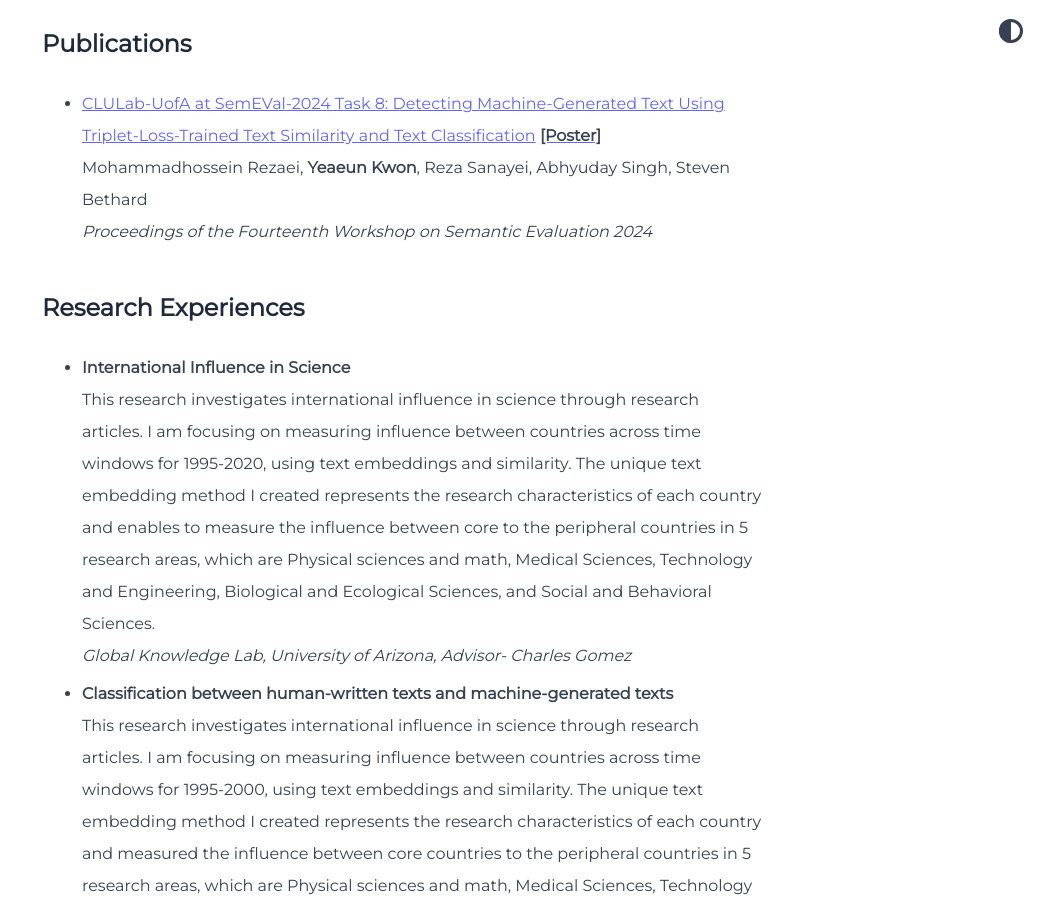
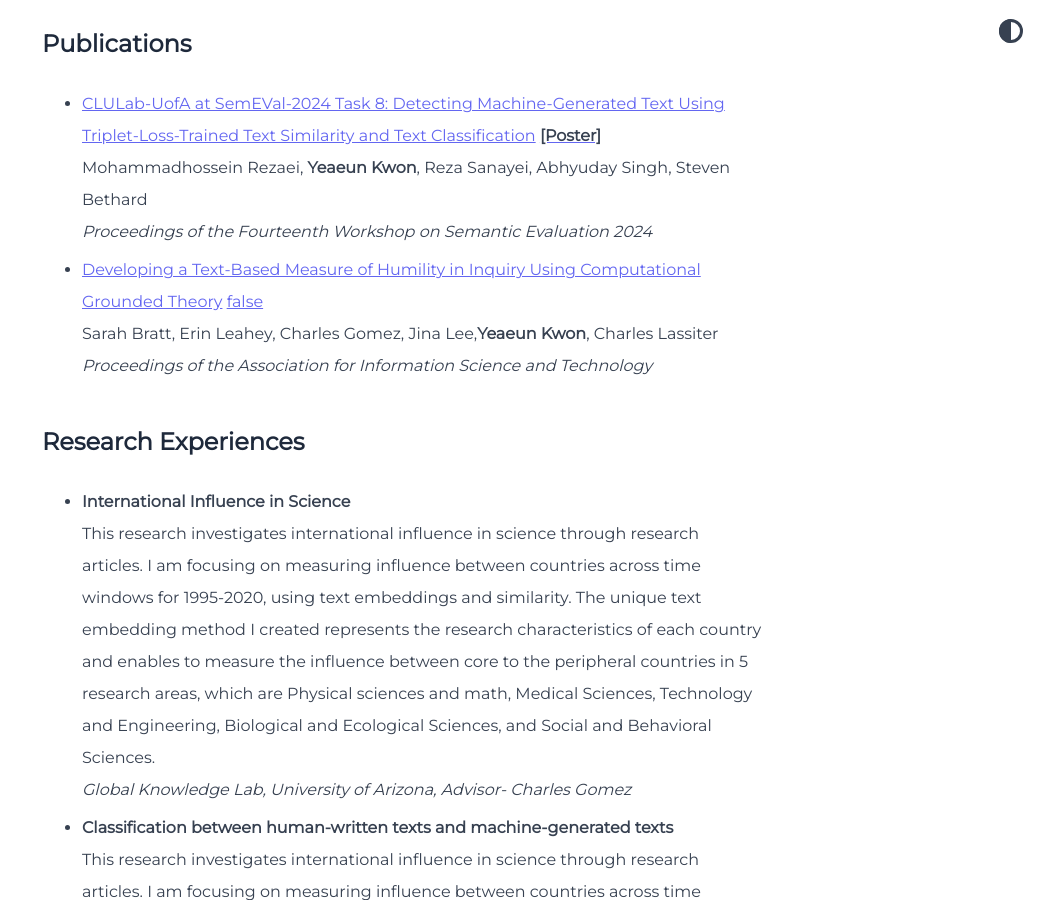
Before and after one commit to yeaeunkwon/yeaeunkwon.github.io, a Jekyll site: the page built from index.md, in a window 1280 px wide and 900 px high, scrolled down 928 px. Shown: the whole window, without its empty margins (238-1280 px from the left). Built offline with Jekyll 4.4.1, drawn with Linux system fonts in a browser that asks for light colours.

Commit message:
Update home.yml

```diff
--- a/_data/home.yml
+++ b/_data/home.yml
@@ -16,6 +16,12 @@ misc_entries:
     publisher: <i>Proceedings of the Fourteenth Workshop on Semantic Evaluation 2024</i>
     poster: <b>[Poster]</b>
     poster_url: https://drive.google.com/file/d/1bU1Ao7T2hRSMsSPCgIhT_E49MOpvdzT1/view?usp=sharing
+  - title: "Developing a Text-Based Measure of Humility in Inquiry Using Computational Grounded Theory"
+    url: https://asistdl-onlinelibrary-wiley-com.ezproxy3.library.arizona.edu/doi/pdf/10.1002/pra2.1119
+    author: Sarah Bratt, Erin Leahey, Charles Gomez, Jina Lee,<b>Yeaeun Kwon</b>, Charles Lassiter
+    publisher: <i>Proceedings of the Association for Information Science and Technology</i>
+    poster: False
+
 
 ongoing_projects:
   - title: <b>International Influence in Science</b>
```
